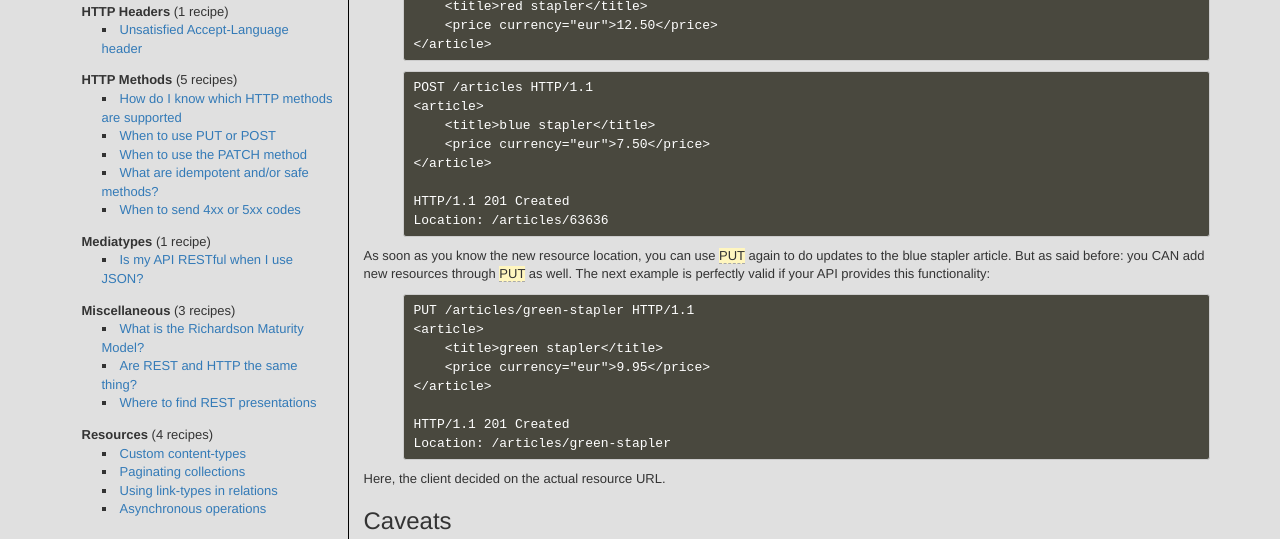
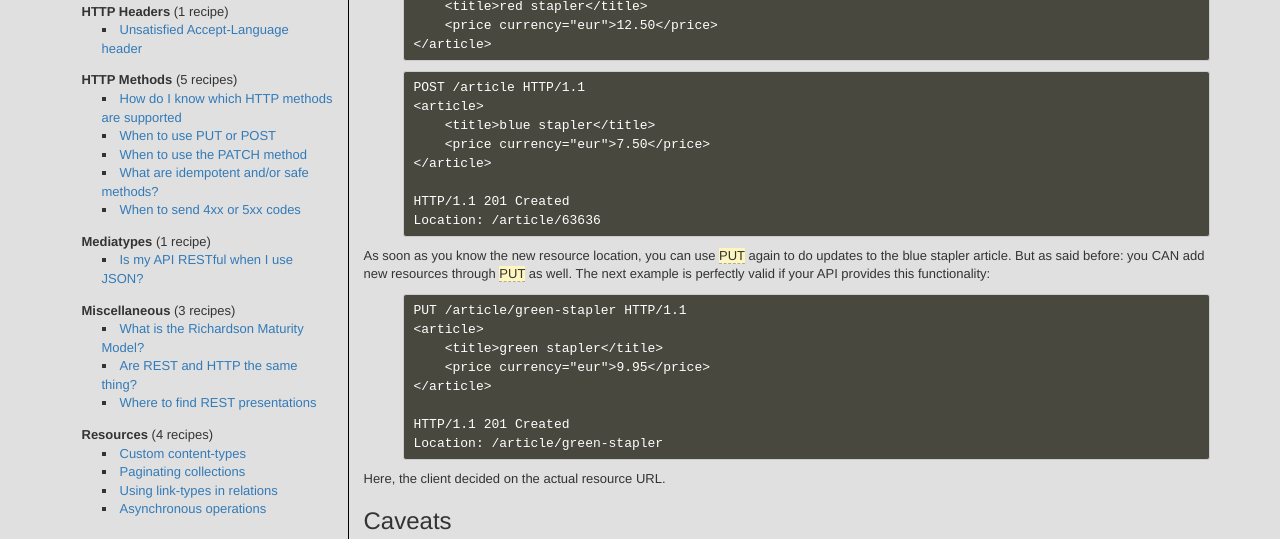
Before and after one commit to restcookbook/restcookbook, a Jekyll site: the page built from _posts/2012-12-12-put-vs-post.html, in a window 1280 px wide. Shown: the part 320-859 px from the top of the page. Built offline with Jekyll 4.4.1, drawn with Linux system fonts in a browser that asks for light colours; comment, search, counter and statistics services are not loaded.

Commit message:
unified the article(s) resource to singular naming as was already used with the first PUT request example in the put-vs-post page

```diff
--- a/_posts/2012-12-12-put-vs-post.html
+++ b/_posts/2012-12-12-put-vs-post.html
@@ -28,14 +28,14 @@ PUT /article/1234 HTTP/1.1
 {% endhighlight %}
 
 {% highlight xml %}
-POST /articles HTTP/1.1
+POST /article HTTP/1.1
 <article>
     <title>blue stapler</title>
     <price currency="eur">7.50</price>
 </article>
 
 HTTP/1.1 201 Created
-Location: /articles/63636
+Location: /article/63636
 {% endhighlight %}
 
 <p>As soon as you know the new resource location, you can use [PUT] again to do updates to the blue stapler article. But
@@ -43,14 +43,14 @@ Location: /articles/63636
     provides this functionality:</p>
 
 {% highlight xml %}
-PUT /articles/green-stapler HTTP/1.1
+PUT /article/green-stapler HTTP/1.1
 <article>
     <title>green stapler</title>
     <price currency="eur">9.95</price>
 </article>
 
 HTTP/1.1 201 Created
-Location: /articles/green-stapler
+Location: /article/green-stapler
 {% endhighlight %}
 
 <p>Here, the client decided on the actual resource URL.</p>
```
